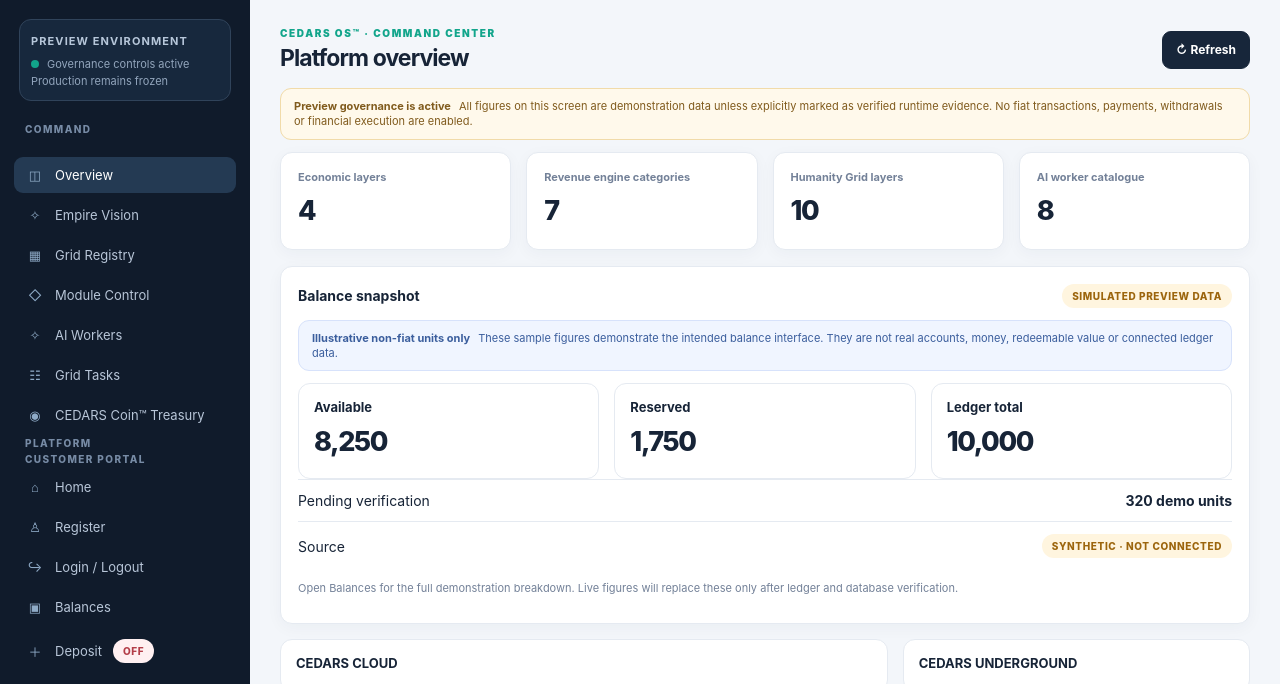
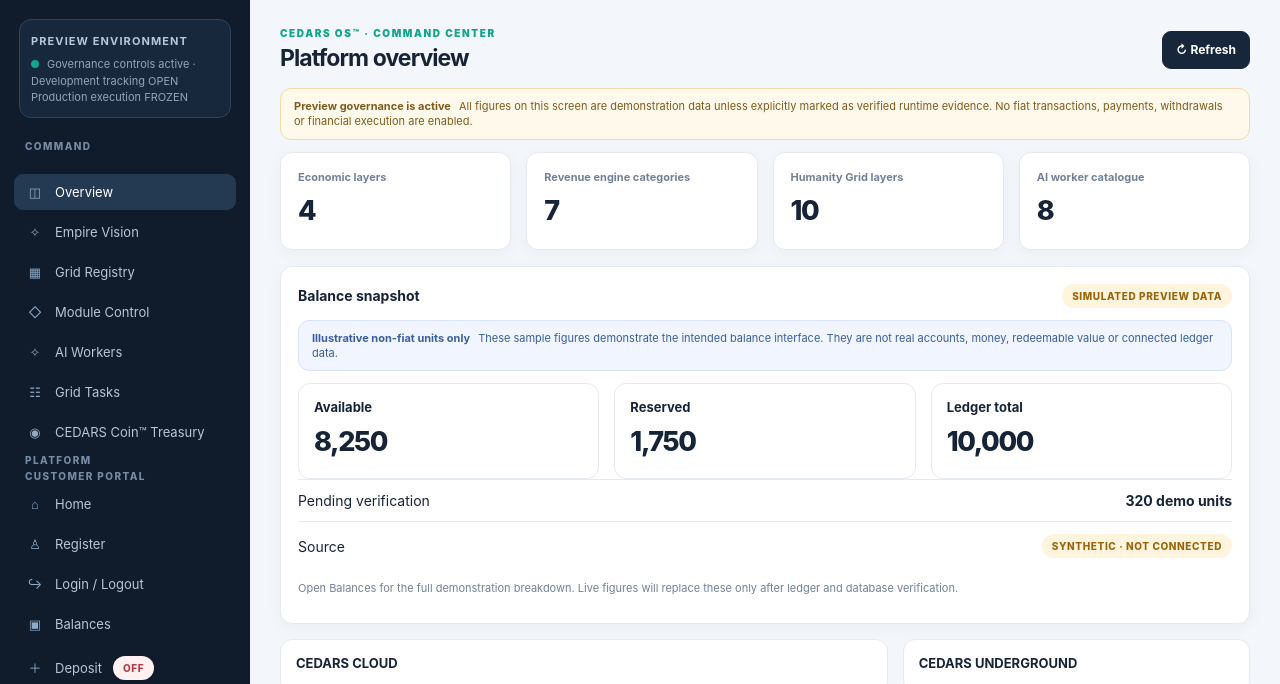
Before and after one commit to CedarsEmpire/cedars, a website: page public/hybrid-preview.html in a window 1280 px wide. Shown: the part 73-757 px from the top of the page. Drawn offline with Linux system fonts and the light colour scheme.

Commit message:
Clarify open development tracking state

```diff
--- a/public/hybrid-preview.html
+++ b/public/hybrid-preview.html
@@ -18,7 +18,7 @@
 <div class="shell">
 <aside>
  <div class="brand"><svg class="cedars-emblem" viewBox="0 0 100 100" role="img" aria-label="CEDARS EMPIRE logo" xmlns="http://www.w3.org/2000/svg"><circle cx="50" cy="50" r="46" fill="#080908" stroke="#e8c45d" stroke-width="3.8"/><path d="M81 27 A38 38 0 1 0 81 73" fill="none" stroke="#159b4b" stroke-width="5.8" stroke-linecap="butt"/><path d="M50 18 C43 25 43 33 39 37 C33 35 30 42 32 46 C25 45 23 53 29 57 C23 62 29 69 35 68 C34 75 42 80 50 83 Z" fill="#159b4b"/><path d="M50 18 C57 25 57 33 61 37 C67 35 70 42 68 46 C75 45 77 53 71 57 C77 62 71 69 65 68 C66 75 58 80 50 83 Z" fill="#e8c45d"/><g fill="none" stroke="#080908" stroke-width="2.4" stroke-linecap="round" stroke-linejoin="round"><path d="M50 82 V36 M50 55 L37 44 M50 62 L34 61 M50 50 L61 39 M50 68 L66 54 M50 43 L50 32 M50 58 L43 51 M50 58 L57 51"/></g><path d="M50 18 V83" stroke="#080908" stroke-width="1.4" opacity=".65"/><text x="50" y="96" text-anchor="middle" font-family="Arial,sans-serif" font-size="6.5" letter-spacing="1.05" fill="#e8c45d">CEDARS • EMPIRE</text></svg><div><strong>CEDARS OS™</strong><small>HYBRID ENTERPRISE PLATFORM</small></div></div>
- <div class="env"><b>PREVIEW ENVIRONMENT</b><p><span class="dot"></span>Governance controls active<br>Production remains frozen</p></div>
+ <div class="env"><b>PREVIEW ENVIRONMENT</b><p><span class="dot"></span>Governance controls active · Development tracking OPEN<br>Production execution FROZEN</p></div>
  <div class="nav-label">Command</div>
  <nav class="nav" id="nav">
   <button class="active" data-page="overview"><span class="ico">◫</span>Overview</button>
```
